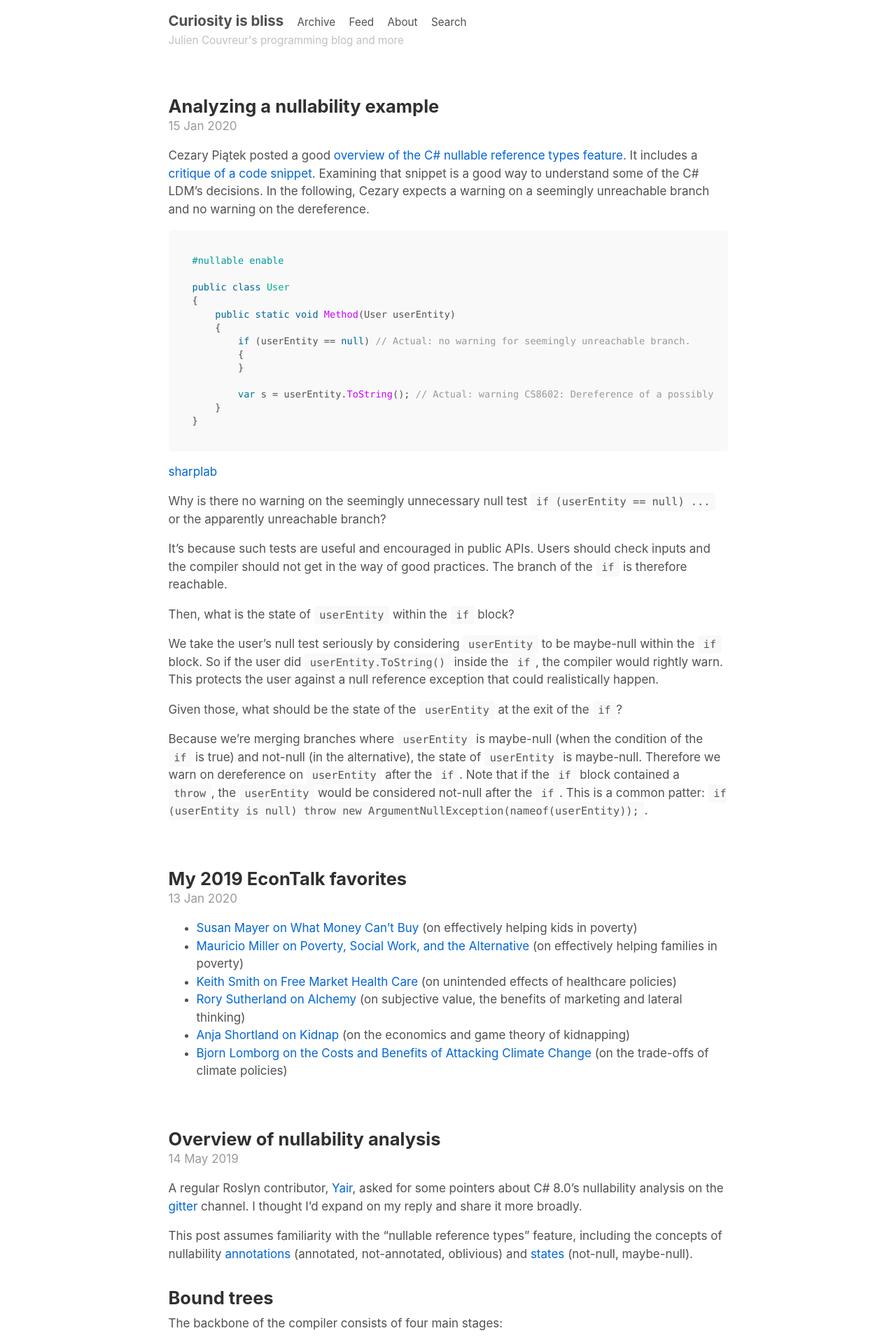
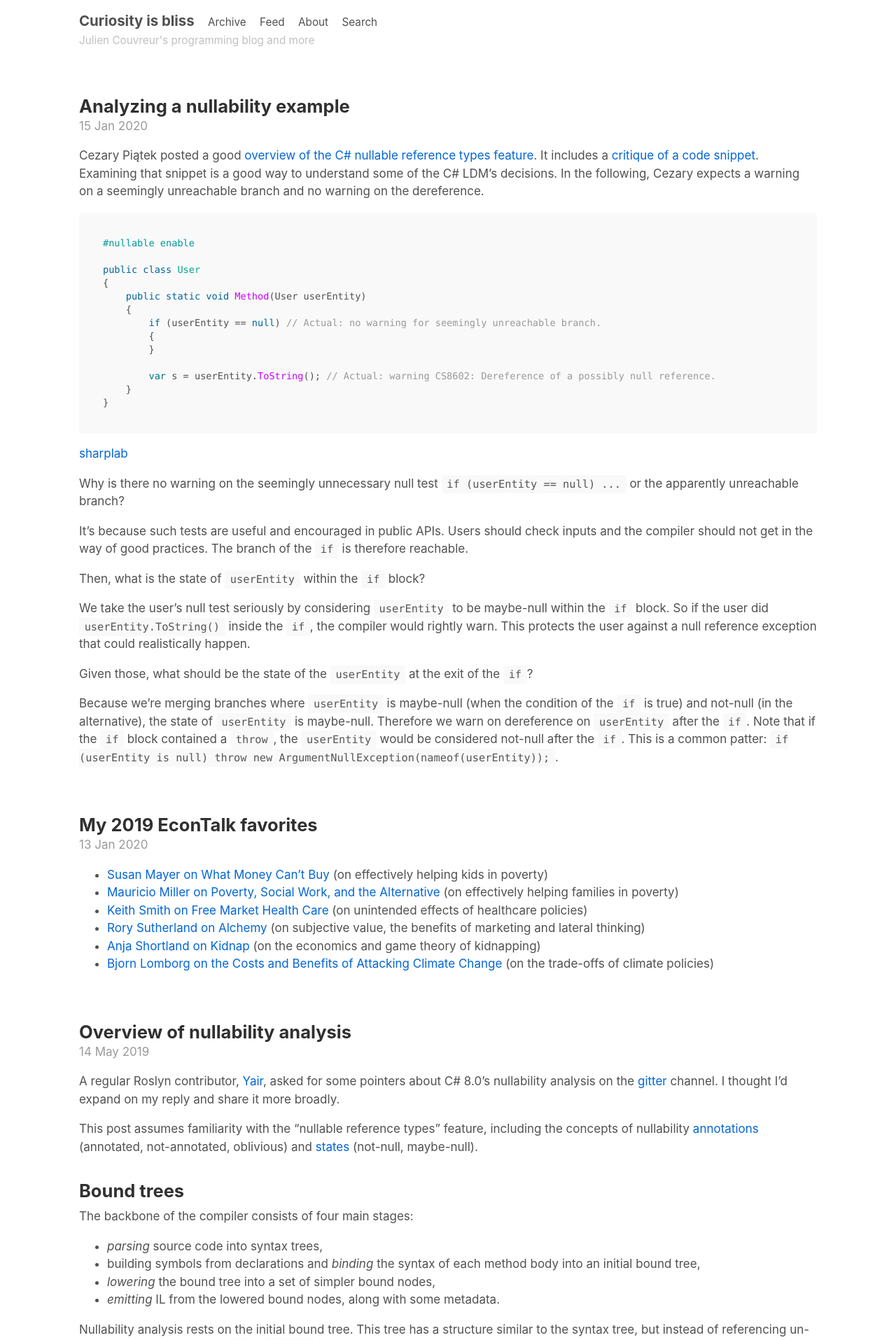
Before and after one commit to jcouv/jcouv.github.io, a Jekyll site: the page built from index.html, in a window 1280 px wide. Shown: the top 1915 px of the page at 70% size. Built offline with Jekyll 4.4.1, drawn with Linux system fonts in a browser that asks for light colours; the list of posts is cut into pages by our own code.

Commit message:
Adjust layout

```diff
--- a/_sass/_layout.scss
+++ b/_sass/_layout.scss
@@ -3,7 +3,7 @@
 // Styles for managing the structural hierarchy of the site.
 
 .container {
-  max-width: 50rem;
+  max-width: 65rem;
   padding-left:  1.5rem;
   padding-right: 1.5rem;
   margin-left:  auto;
```
